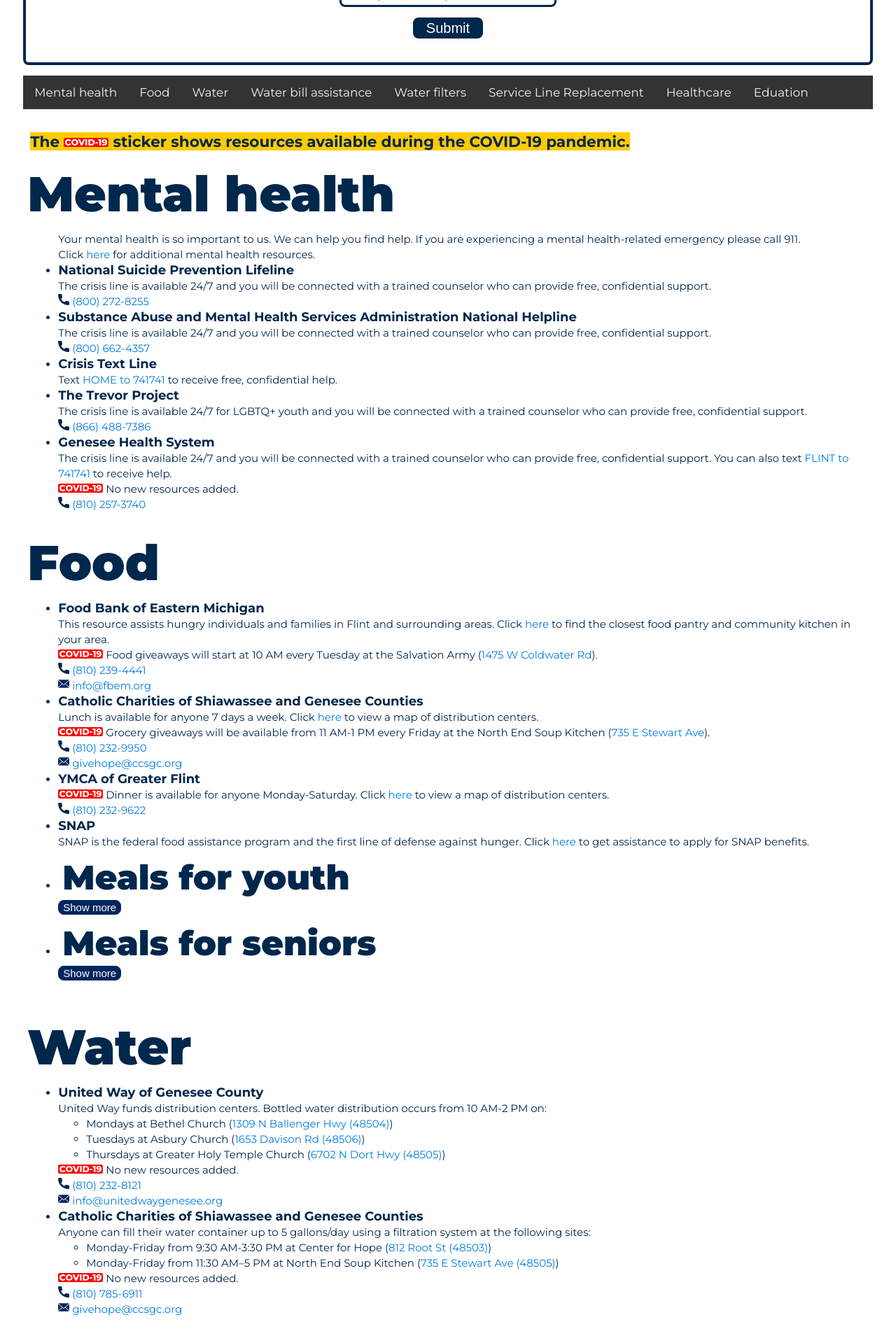
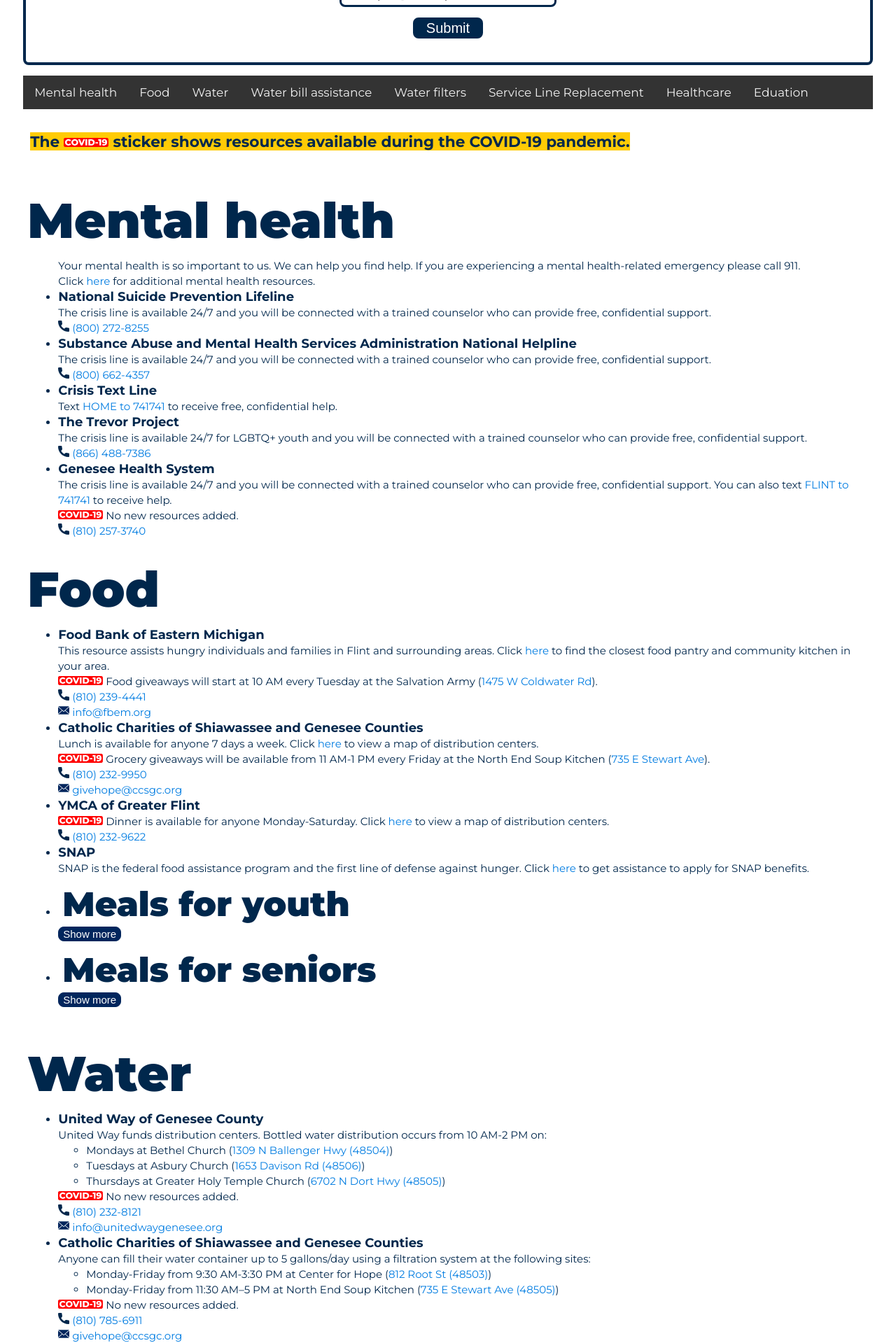
Before and after one commit to umichfjp/umichfjp.github.io, a Jekyll site: the page built from pages/resources.html, in a window 1280 px wide. Shown: the part 1307-3226 px from the top of the page at 70% size. Built offline with Jekyll 4.4.1, drawn with Linux system fonts in a browser that asks for light colours.

Commit message:
Update resources.html

```diff
--- a/pages/resources.html
+++ b/pages/resources.html
@@ -165,8 +165,12 @@ title: Resources for Flint residents
             <b><big><big><mark><br />The <img src="https://umichfjp.github.io/assets/icons/covid.svg" alt="covid-19" style="width:64px;"> sticker shows resources available during the COVID-19 pandemic.</mark></big></big></b>
           </h3>
 
+          <div id="mentalhealth"> </div>
 
-          <br /><div class="titlere" id="mentalhealth">Mental health</div>
+          <br/>
+          <br/>
+
+          <br /><div class="titlere">Mental health</div>
           <ul>
           <h3>
             Your mental health is so important to us. We can help you find help. If you are experiencing a mental health-related emergency please call 911.
@@ -424,6 +428,7 @@ title: Resources for Flint residents
         <div id="healthcare"> <div>
 
         <br/>
+        <br/>
 
         <br /><div class="titlere">Healthcare</div>
         <ul>
```
